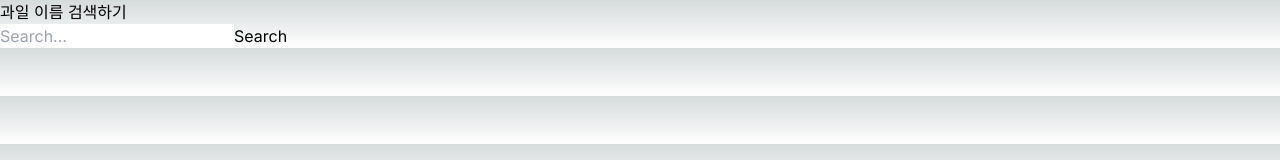
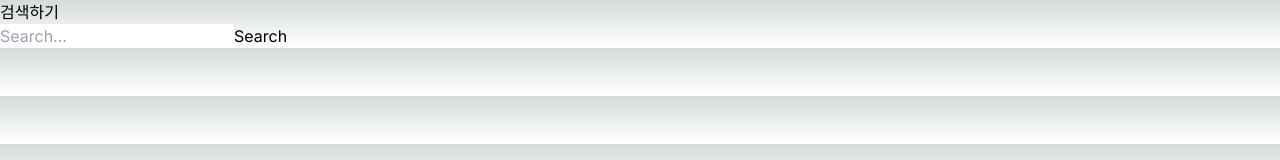
Before and after one commit to KDT-IaaS-Class-Two-Group/KDT-IaaS-2-ProjectA-1team, a Next.js app in the folder frontnext/: page / in a window 1280 px wide. Shown: the top 160 px of the page. Built offline with nearby package versions, Linux system fonts and the light colour scheme.

Commit message:
:white_check_mark: 구하림 : 검색기능 정검 page.tsx 중간 저장

```diff
--- a/frontnext/src/app/page.tsx
+++ b/frontnext/src/app/page.tsx
@@ -7,7 +7,7 @@ export default function Home() {
   return (
     <div className="search-test">
       <header className="header">
-        <h1>과일 이름 검색하기</h1>
+        <h1>검색하기</h1>
         <Search />
       </header>
     </div>
```
